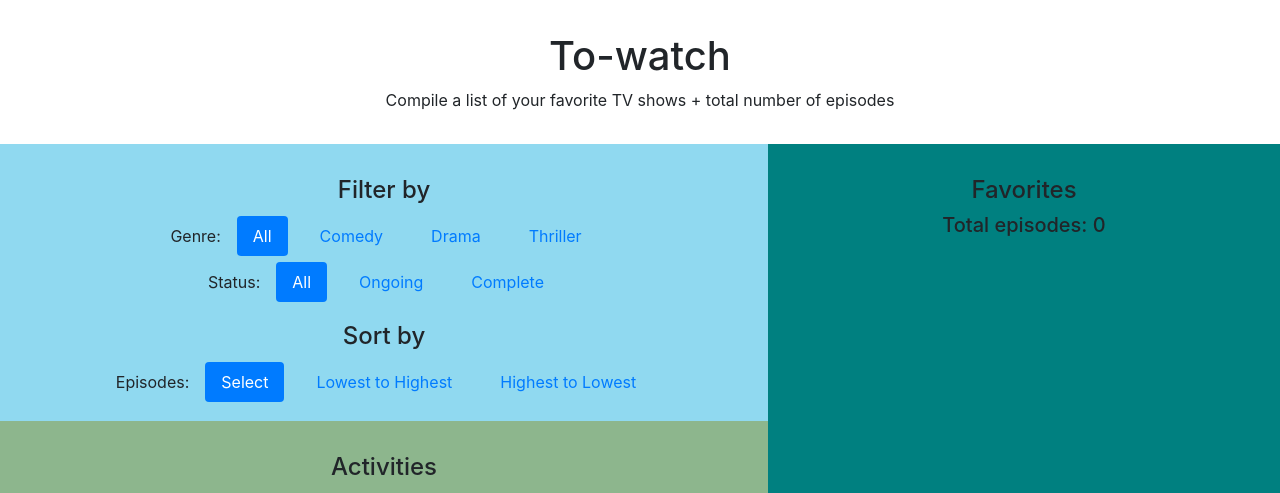
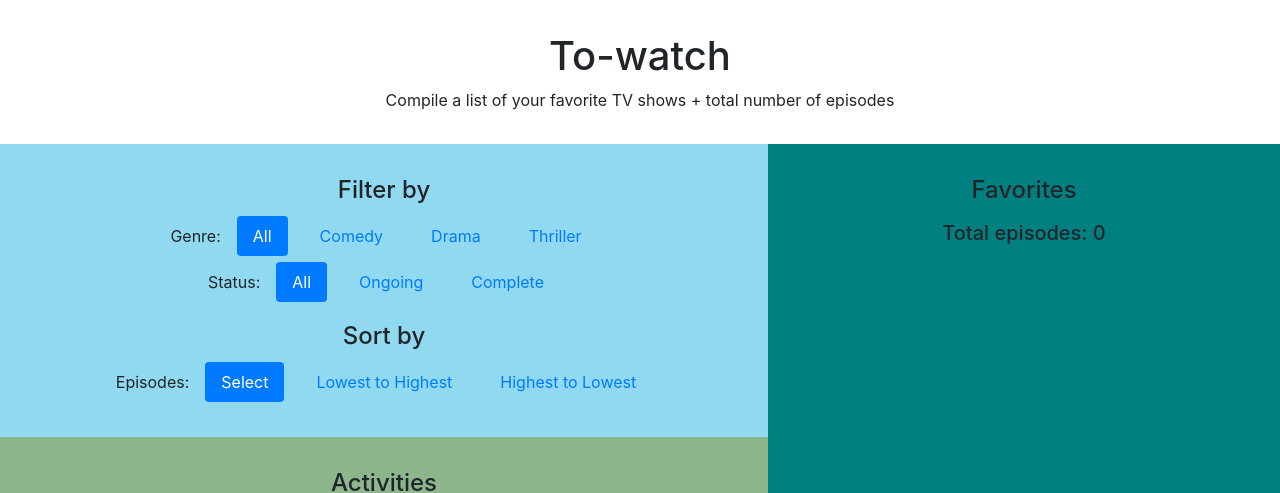
Before and after one commit to lauren-choi/favshows, a React (Create React App) app: page / in a window 1280 px wide. Shown: the top 493 px of the page. Built offline with nearby package versions, Linux system fonts and the light colour scheme.

Commit message:
added spacing

```diff
--- a/src/index.css
+++ b/src/index.css
@@ -16,6 +16,10 @@ h4 {
   padding: 1rem 0 0 0;
 }
 
+h5 {
+  padding: 0.5rem 0 0 0;
+}
+
 .main{
   display: flex;
 }
@@ -24,7 +28,7 @@ h4 {
   background-color: rgb(144, 217, 240);
   display: flex;
   flex-direction: column;
-  padding: 1rem;
+  padding: 1rem 1rem 2rem 1rem;
 }
 
 .navigation-category {
```
